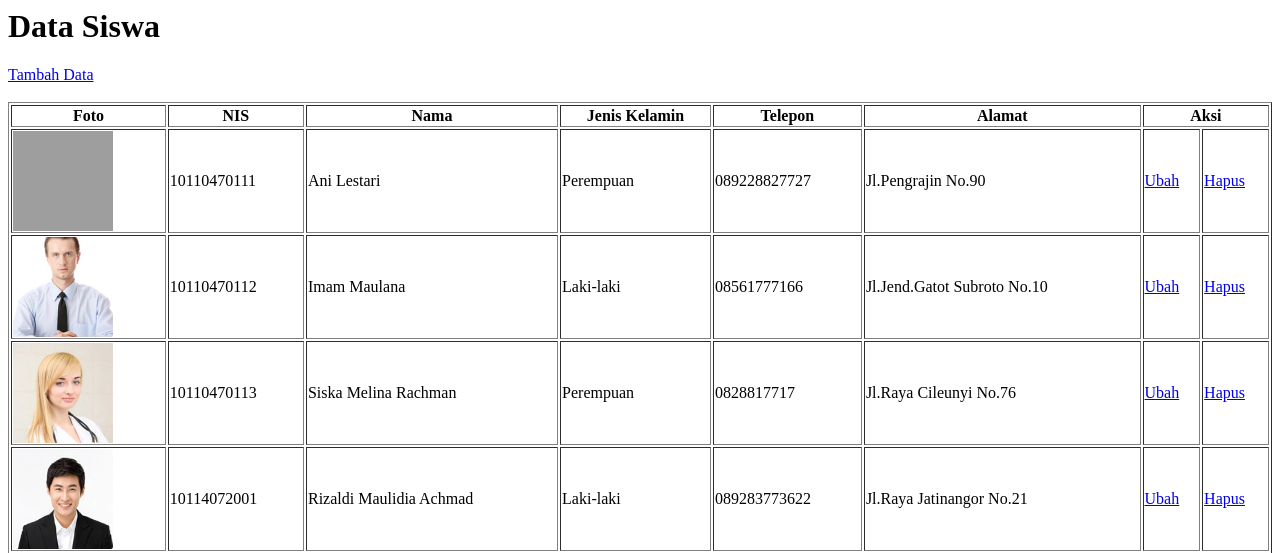
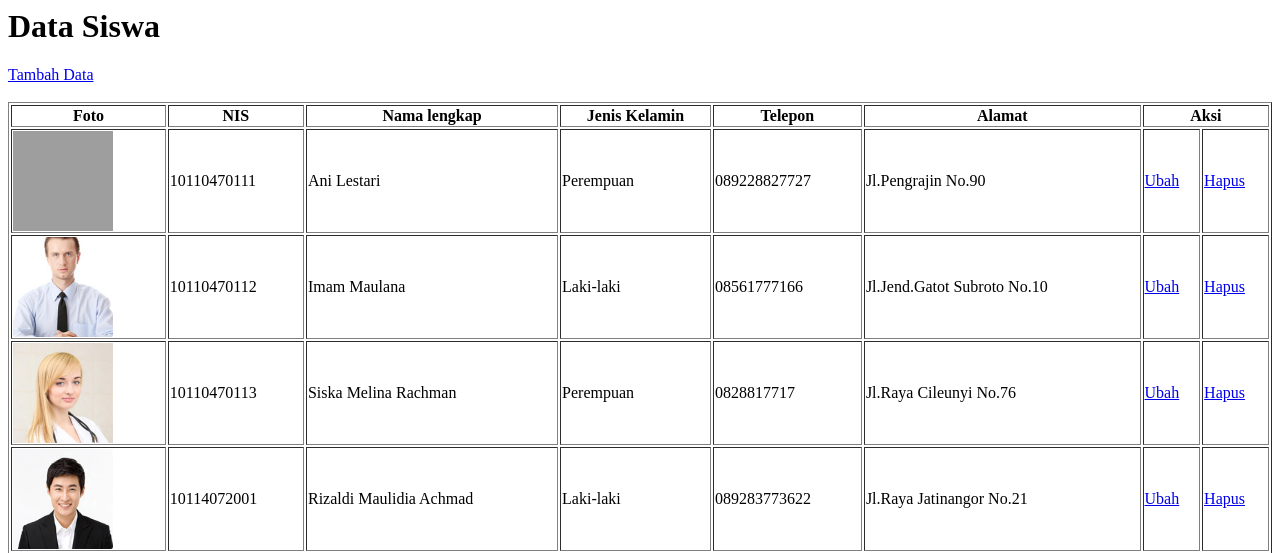
Before and after one commit to Jundi1232/CRUD_Web, a PHP site: page / in a window 1280 px wide. Shown: the top 553 px of the page. Run offline with PHP 8.4, Linux system fonts and the light colour scheme; data comes from the database, SQL or seed files in the repository; grey boxes are pictures that could not be loaded.

Commit message:
Update index.php

```diff
--- a/index.php
+++ b/index.php
@@ -9,7 +9,7 @@
 	<tr>
 		<th>Foto</th>
 		<th>NIS</th>
-		<th>Nama</th>
+		<th>Nama lengkap</th>
 		<th>Jenis Kelamin</th>
 		<th>Telepon</th>
 		<th>Alamat</th>
```
